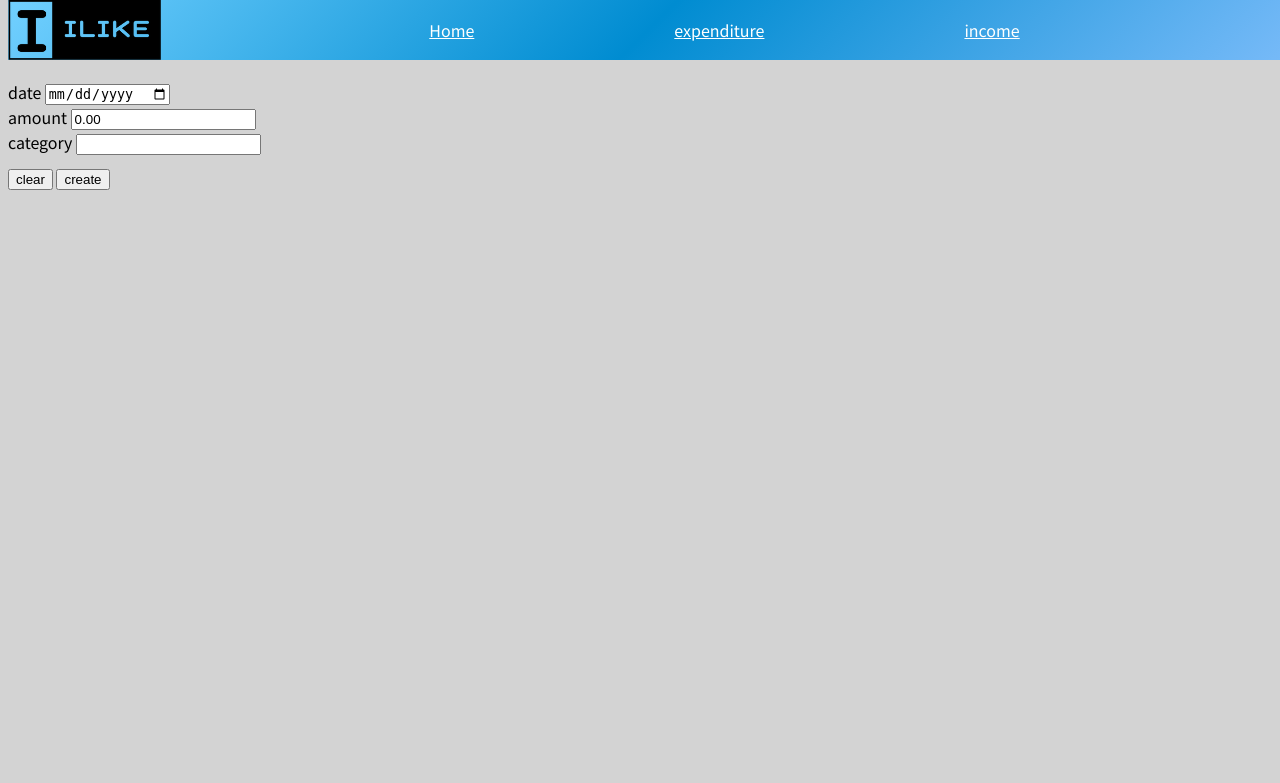
After one commit to minhsang-03/buget-planer, a PHP site: page /update.php in a window 1280 px wide. The commit adds this page. Shown: the top 783 px of the page. Run offline with PHP 8.4, Linux system fonts and the light colour scheme.

Commit message:
update design

```diff
--- a/index.css
+++ b/index.css
@@ -1,125 +1,103 @@
-.hover:hover {
-    color: black;
+header{
+  overflow: hidden;
+  position: fixed; /* Set the navbar to fixed position */
+  top: 0; /* Position the navbar at the top of the page */
+  width: 100%; /* Full width */
+  background: linear-gradient(135deg, rgba(114, 208, 255, 1), #008cd1, rgb(119, 186, 248));
+  height: 60px;
+  width: 100%;
 }
 
-.hover-bg:hover {
-    background-color:white;
+.button-nav {
+      color: #ffffff;
+     /* padding: 15px 100px;
+      margin: 10px 50px;
+      float: center;
+*/
+      display: flex;
+      flex-direction: row;
+      justify-content: center;
+      align-items: center;
+      padding: 9px 100px;
 }
 
-a link:link{
-    color: yellow;
+.hover:hover {
+  color: rgba(203, 209, 208);
 }
-/*BACKGROUND-COLOR*/
-.bg-green {background-color: green;}
-.bg-blue {background-color: blue;}
-.bg-red {background-color: red;}
-.bg-yellow {background-color: yellow;}
-.bg-gray {background-color: gray;}
-.bg-lightgray {background-color: lightgray;}
-.bg-darkgray {background-color: darkgray;}
-.bg-black {background-color: black;}
-.bg-white {background-color: white;}
-.bg-lime {background-color: lime;}
-.bg-fuchsia {background-color: fuchsia;}
-.bg-aqua {background-color: aqua;}
-.bg-pink {background-color: pink;}
-.bg-orange {background-color: orange;}
-.bg-gold {background-color: gold;}
-.bg-olive {background-color: olive;}
-.bg-forestgreen {background-color: forestgreen;}
-.bg-teal {background-color: teal;}
-.bg-lightblue {background-color: lightblue;}
-.bg-royalblue {background-color: royalblue;}
-.bg-brown {background-color: brown;}
-.bg-sienna {background-color: sienna;}
-.bg-peru {background-color: peru;}
-.bg-sandybrown {background-color: sandybrown;}
-.bg-lightgray {background-color: #cfcfcf;}
-.bg-header {background-color: #64b7e0;}
-.bg-main {background-color: #dde1e0;}
 
-header {
-    background: linear-gradient(135deg, #72d0ff, #008cd1);
+.hover-bg:hover{
+ background: rgba(114, 208, 255, 1);
+
+}
+body{
+  font-family: 'Noto Sans JP', sans-serif;
+  background: lightgray;
   }
 
-/*WIDTH*/
-.w10 {width: 10%;}
-.w20 {width: 20%;}
-.w30 {width: 30%;}
-.w40 {width: 40%;}
-.w50 {width: 50%;}
-.w60 {width: 60%;}
-.w70 {width: 70%;}
-.w80 {width: 80%;}
-.w90 {width: 90%;}
-.w100 {width: 100%;}
-.w153 {width: 153px;}
-
-/*HOEHE*/
-.h-auto{height: auto;}
-.h10{height: 10%;}
-.h20{height: 20%;}
-.h30{height: 30%;}
-.h40{height: 40%;}
-.h50{height: 50%;}
-.h60{height: 60%;}
-.h70{height: 70%;}
-.h80{height: 80%;}
-.h90{height: 90%;}
-.h100{height: 100%;}
-
-.h10-px{height: 10px;}
-.h20-px{height: 20px;}
-.h30-px{height: 30px;}
-.h40-px{height: 40px;}
-.h50-px{height: 50px;}
-.h60-px{height: 60px;}
-.h70-px{height: 70px;}
-.h80-px{height: 80px;}
-.h90-px{height: 90px;}
-.h100-px{height: 100px;}
-
-.grid > * {
-    float: left;
-    -moz-box-sizing: border-box;
-    -webkit-box-sizing: border-box;
-    box-sizing: border-box;
+.logo {
+  width: 153px;
+  height: auto;
+  float: left;
 }
 
+.button-link {
+margin: 100px auto;
+background: white;
+color: black;
+border-radius: 8px;
+padding: 5px 19%;
+float: center;
+}
 
-.button {
-    font: bold 11px Arial;
-    text-decoration: none;
-    background-color: #1b1515;
-    color: #ffffff;
-    padding: 2px 50px 2px 50px;
-    border-top: 1px solid black;
-    border-right: 1px solid #000000;
-    border-bottom: 1px solid #000000;
-    border-left: 1px solid #000000;
-    -webkit-border-radius: 8px;
-    -moz-border-radius: 8px;
-    -ms-border-radius: 8px;
-    -o-border-radius: 8px;
-  }
+table {
+  width: 100%;
+  height: auto;
+  background:rgba(114, 208, 255, 1);
+  border-spacing: 0;
+  max-width: 100%;
+  border: 1px solid black;
+}
 
-.algin {text-align: center;}
-.padding:{ 2px 50px 2px 50px;}
+td {
+  border: 0.3px solid black;
+  background: rgb(243, 232, 232);
+  text-align: center;
+}
 
-.links {
-    float: left;
-    margin-right: 10px;
-    }
+.titel{
+  font-weight: 800;
+  text-decoration: underline solid black;
+}
 
-    .button1 {
+.abstand-header{
+  margin-top: 48px;
+}
 
-        color: black;
-        padding: 2px 50px 2px 50px;
+.abstand{
+  display:flex;
+  justify-content: center;
+  align-items: left;
+  margin: auto;
+  flex-direction: column;
+}
 
+.abstand-button {
+  margin-top: 10px;
+}
 
-      }
+.green{
+  color: rgb(97, 192, 92);
+}
 
+.red{
+  color: rgb(255, 64, 64);
+}
 
-      .float {
-        float: left;
-      }
+.blau{
+  color: rgb(60, 145, 224);
+}
+
+/*td:nth-of-type(3){
+  color: #008cd1;
+}
+*/
--- /dev/null
+++ b/update.php
@@ -0,0 +1,55 @@
+<html lang="en">
+<head>
+    <meta charset="UTF-8">
+    <meta name="viewport" content="width=device-width, initial-scale=1.0">
+    <title>Home</title>
+    <link href="https://fonts.googleapis.com/css2?family=Noto+Sans+JP:wght@400;700&display=swap" rel="stylesheet">
+    <link rel="stylesheet" href="index.css">
+</head>
+<body>
+    <div>
+        <header>
+            <div>
+            <a href="index.php"><img src="img/Logo.png" alt="Logo" class="logo"></a>
+            </div>
+            <div>
+                <nav class="button-nav">
+                    <a href="index.php" class="hover button-nav">Home</a>
+                    <a href="expenditure.php" class="hover button-nav">expenditure</a>
+                    <a href="income.php" class="hover button-nav">income</a>
+                </nav>
+            </div>
+        </header>
+        <br>
+    <main class="abstand-header">
+        <form>
+            <div class="abstand">
+            <label for="Date">date
+            <input type="date" required>
+            </label>
+            <label for="amount">amount
+            <input type="number" min="0.05" value="0.00"  minlength="3" required >
+            </label>
+            <label for="category">category
+            <input list="browsers" name="category" required>
+            </label>
+            <datalist id="browsers">
+                <option value="Haushalt">
+                <option value="Verpflegung">
+                <option value="Freizeit, Sport & Hobby">
+                <option value="Kommunikation & Medien">
+                <option value="Verkehr, Auto & Transport">
+                <option value="Persönliche Ausgaben">
+                <option value="Gesundheit">
+                <option value="Sonstige Ausgaben">
+                </option>
+            </datalist>
+            </div>
+            <div class="abstand-button">
+            <button>clear</button>
+            <button>create</button>
+          </form>
+          </div>
+    </main>
+</body>
+</html>
```
Also changed, not shown: income.php (+29 -24 lines), index.php (+58 -77 lines), img/delete.svg (added), img/pencile.svg (added), img/trash.ico (added).
